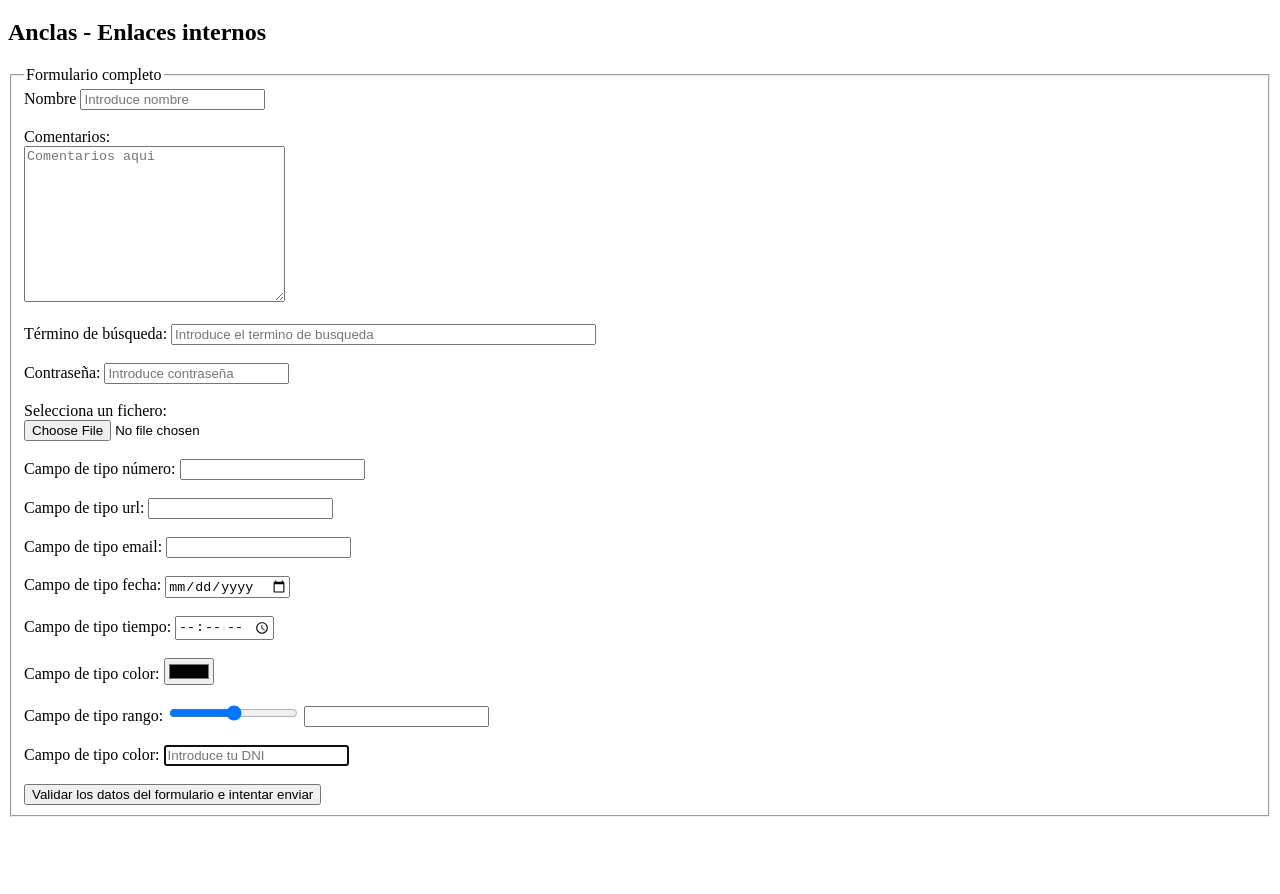
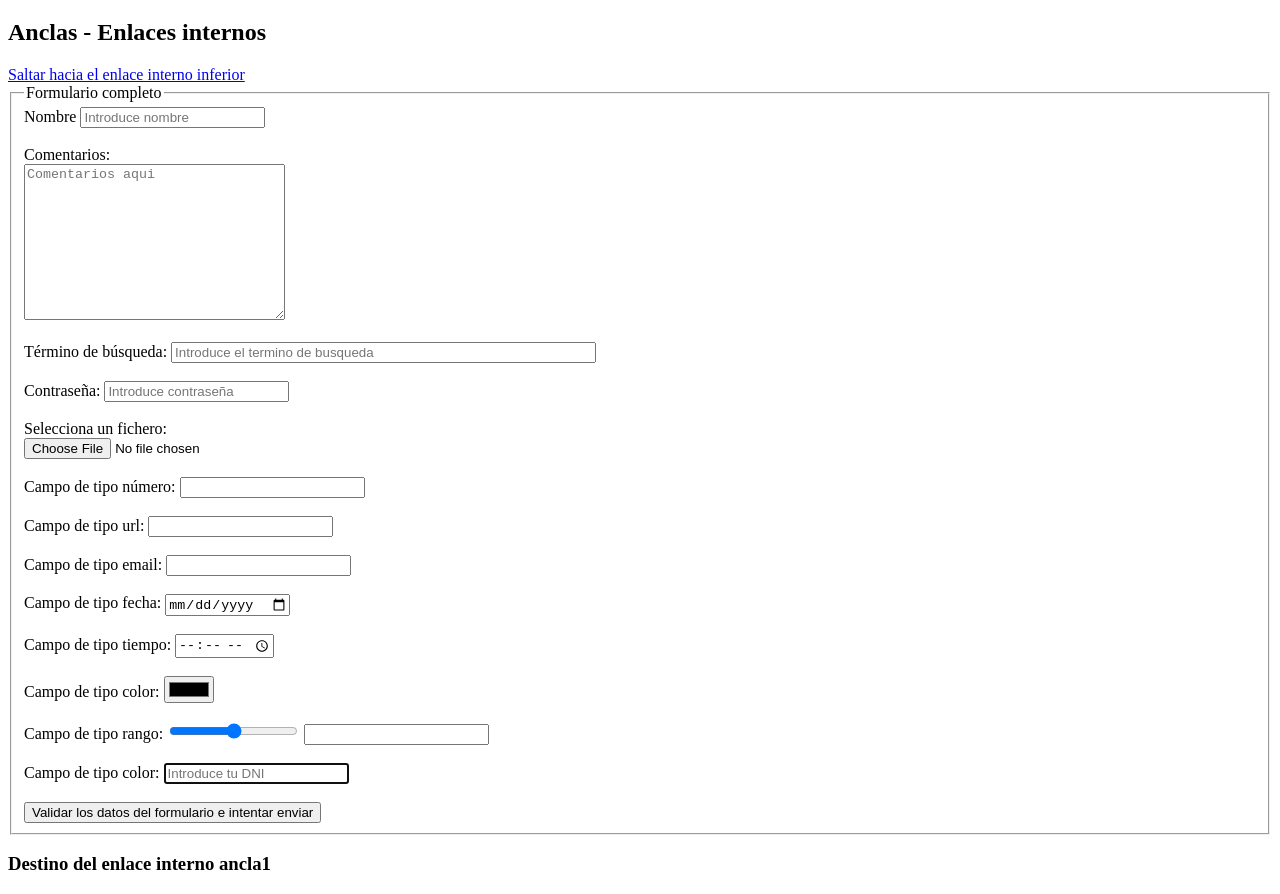
Before and after one commit to kkostadinkc/UT1DIW, a plain HTML site: page Sesion 5 (26-09-2019)/Ejercicio1.html in a window 1280 px wide. Shown: the part 61-955 px from the top of the page. Before the commit the page ends 886 px from the top, so only its background shows below. Drawn offline with Linux system fonts and the light colour scheme.

Commit message:
Version 2.0 de la rama sesion5: formularios y anclas

```diff
--- a/Sesion 5 (26-09-2019)/Ejercicio1.html
+++ b/Sesion 5 (26-09-2019)/Ejercicio1.html
@@ -14,6 +14,9 @@
 <body>
     <h1>Sesion 5</h1>
     <h2>Anclas - Enlaces internos</h2>
+
+    <a href="#ancla1">Saltar hacia el enlace interno inferior</a>
+
     <form name="formulariocompleto1" id="formulariocompleto1id" action="" method="" >
         <fieldset>
             <legend>Formulario completo</legend>
@@ -79,5 +82,6 @@
 
         </fieldset>
     </form>
+    <h3 id="ancla1">Destino del enlace interno ancla1</h3>
 </body>
 </html>
```
